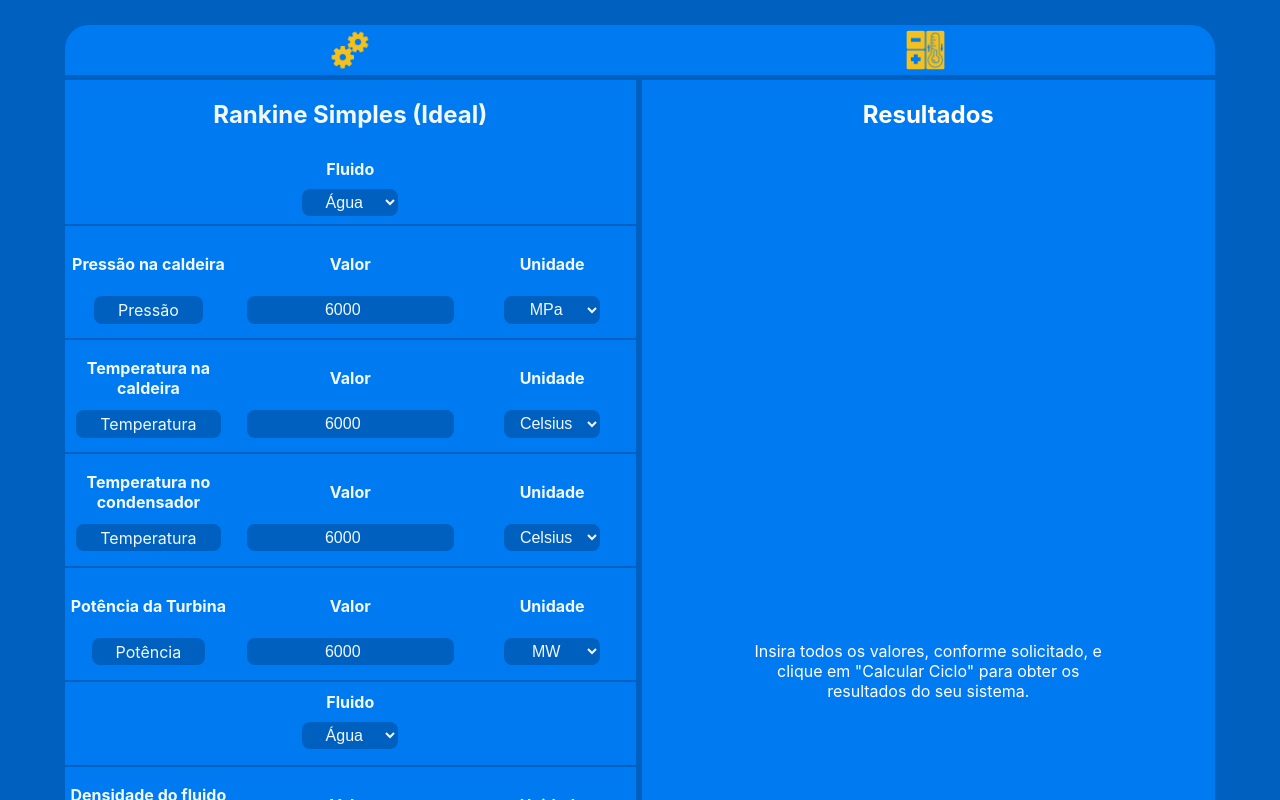
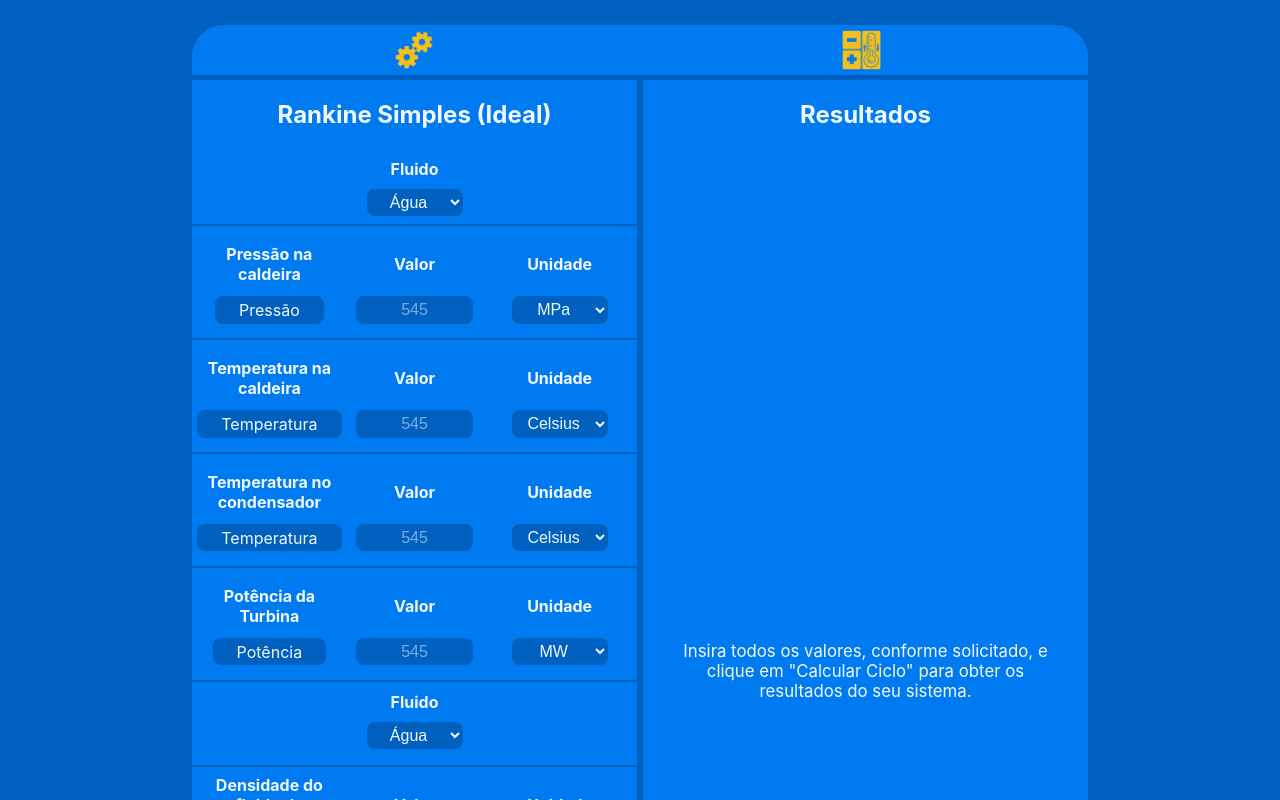
Before and after one commit to valmarath/rankine-cycle-calculator, a React (Create React App) app in the folder client/: page / in a window 1280 px wide. Both pictures are taken after a click on the button "Iniciar". Shown: the top 800 px of the page. Built offline with nearby package versions, Linux system fonts and the light colour scheme.

Commit message:
CSS changes for mobile version, changed paddings, margins and stuff

```diff
--- a/client/src/App.css
+++ b/client/src/App.css
@@ -42,7 +42,7 @@ body {
   }
 }
 
-@media (max-width: 700px) {
+@media (max-width: 800px) {
   body {
     background-color: #007AF1;
   }
--- a/client/src/App.styles.js
+++ b/client/src/App.styles.js
@@ -2,7 +2,7 @@ import styled from "styled-components";
 
 export const Container = styled.div`
     width: auto;
-    max-width: 1150px;
+    max-width: 70%;
     margin: auto;
     display: flex;
     flex-direction: column;
@@ -10,6 +10,8 @@ export const Container = styled.div`
 
     @media (max-width: 900px) {
         flex-direction: column;
+        max-width: 100%;
+        width: 100%;
     }
     @media (max-width: 700px) {
         padding: 0;
@@ -22,8 +24,8 @@ export const HeaderArea = styled.header`
     padding: 5px 0;
     background-color: #007AF1;
     border-bottom: 5px solid #0060BF;
-    border-top-right-radius: 3vh;
-    border-top-left-radius: 3vh;
+    border-top-right-radius: 2em;
+    border-top-left-radius: 2em;
 `;
 
 export const HeaderImg = styled.div`
@@ -53,7 +55,7 @@ export const CalcCycle = styled.div`
     width: 100%;
     height: auto;
     border-bottom-left-radius: 3vh;
-    @media (max-width:600px) {
+    @media (max-width:800px) {
         flex-direction: column;
     }
 `;
@@ -67,6 +69,10 @@ export const InputSide = styled.div`
 export const ResultSide = styled.div`
     flex: 1;
     background-color: #007AF1;
-    border-left: 3px solid #0060BF;
+    border-left: 6px solid #0060BF;
+    @media (max-width: 800px) {
+        border-left: none;
+        border-top: 6px solid #0060BF;
+    }
     border-bottom-right-radius: 3vh;
 `;
--- a/client/src/components/CycleContainer/styles.js
+++ b/client/src/components/CycleContainer/styles.js
@@ -6,8 +6,8 @@ export const Container = styled.div`
     justify-content: center;
     align-items: center;
     background-color: #007AF1;
-    border-right: 3px solid #0060BF;
     border-bottom-left-radius: 3vh;
+
 `;
 
 export const Title = styled.h2`
--- a/client/src/components/CycleSelector/styles.js
+++ b/client/src/components/CycleSelector/styles.js
@@ -6,8 +6,8 @@ export const Container = styled.div`
     justify-content: center;
     align-items: center;
     background-color: #007AF1;
-    border-bottom-right-radius: 3vh;
-    border-bottom-left-radius: 3vh;
+    border-bottom-right-radius: 2em;
+    border-bottom-left-radius: 2em;
     transition: ease-in-out 0.5s;
 `;
 
--- a/client/src/components/inputs/InputType/styles.js
+++ b/client/src/components/inputs/InputType/styles.js
@@ -3,11 +3,11 @@ import styled from "styled-components";
 export const Container = styled.div`
     display: flex;
     flex-direction: column;
-    margin-right: 15px;
     justify-content: center;
     align-items: center;
     text-align: center;
     flex: 1;
+    padding-left: 0.3em;
 `;
 
 export const Type = styled.div`
@@ -20,7 +20,7 @@ export const Type = styled.div`
     border: none;
     color: #F0F8FE;
     padding: 5px;
-    border-radius: 1vh;
+    border-radius: 0.5em;
     width: fit-content;
     padding: .2em 1.5em;
     color: #F0F8FE;
--- a/client/src/components/inputs/InputValue/index.js
+++ b/client/src/components/inputs/InputValue/index.js
@@ -7,7 +7,7 @@ export const InputValue = ( {setInputValue, label} ) => {
             <C.Label>
                 {label}
             </C.Label>
-            <C.Input placeholder='6000' type='number' onChange={e => setInputValue(e.target.value)}>
+            <C.Input placeholder='545' type='number' onChange={e => setInputValue(e.target.value)}>
 
             </C.Input>
         </C.Container>
--- a/client/src/components/inputs/InputValue/styles.js
+++ b/client/src/components/inputs/InputValue/styles.js
@@ -28,8 +28,8 @@ export const Input = styled.input`
     border: none;
     color: #F0F8FE;
     padding: 5px;
-    border-radius: 1vh;
-    width: fit-content;
+    border-radius: 0.5em;
+    width: 80%;
     padding: .2em 0;
     color: #F0F8FE;
     height: 1.3em;
@@ -38,5 +38,10 @@ export const Input = styled.input`
     color: #F0F8FE;
     ::placeholder {
         color: #F0F8FE;
+        opacity: 0.5;
+    }
+    ::-webkit-outer-spin-button,
+    ::-webkit-inner-spin-button {
+      display: none;
     }
 `;
--- a/client/src/components/inputs/Unit/styles.js
+++ b/client/src/components/inputs/Unit/styles.js
@@ -4,10 +4,10 @@ export const Container = styled.div`
     display: flex;
     flex-direction: column;
     visibility: ${props => props.visible ? 'visible' : 'hidden'};
-    margin-left: 15px;
     justify-content: center;
     align-items: center;
     flex: 1;
+    padding-right: 0.3em;
 `;
 
 export const Label = styled.h4`
@@ -28,8 +28,7 @@ export const Select = styled.select`
     text-align: center;
     border: none;
     color: #F0F8FE;
-    padding: 5px;
-    border-radius: 1vh;
+    border-radius: 0.5em;
     width: fit-content;
     padding: .2em 0;
     width: 6em;
--- a/client/src/components/resultItem/styles.js
+++ b/client/src/components/resultItem/styles.js
@@ -5,20 +5,38 @@ export const Container = styled.div`
     flex-direction: row;
     justify-content: center;
     align-items: center;
+    border-bottom: 2px solid #0060BF;
+    width: 100%;
+    padding-right: 0.5em;
+    color: #F0F8FE;
 `;
 
 export const Title = styled.h4`
-    margin: 10px;
+    margin: 0.7em;
+    margin-right: 0;
 `;
 
 export const Results = styled.div`
-
+    font-size: 1em;
+    color: #F0F8FE;
+    padding: .2em 0;
+    margin: 0.7em;
+    margin-right: 0;
 `;
 
 export const Unit = styled.select`
     margin-left: 5px;
-    border: 1px solid #FFF;
+    border: none;
     border-radius: 4px;
-    background-color: #2962FF;
-    color: white;
+    background-color: #0060BF;
+    color: #F0F8FE;
+    cursor: pointer;
+    outline: none;
+    font-size: 1em;
+    text-align: center;
+    border-radius: 0.5em;
+    padding: .2em 0;
+    margin: 0.7em;
+    margin-left: 0.5em;
+;
 `;
--- a/client/src/components/results/styles.js
+++ b/client/src/components/results/styles.js
@@ -6,10 +6,14 @@ export const Container = styled.div`
     justify-content: center;
     align-items: center;
     height: 100%;
-    color: white;
-    width: 70%;
-    margin: 0 auto;
+    color: #F0F8FE;
+    width: 100%;
+    margin: 0 0;
     text-align: center;
+    p {
+        padding: 1em;
+        font-size: 1.05em;
+    }
 `;
 
 export const Title = styled.h2`
@@ -20,7 +24,6 @@ export const Title = styled.h2`
 `;
 
 export const Results = styled.div`
-
 `;
 
 export const Loading = styled.div`
```
